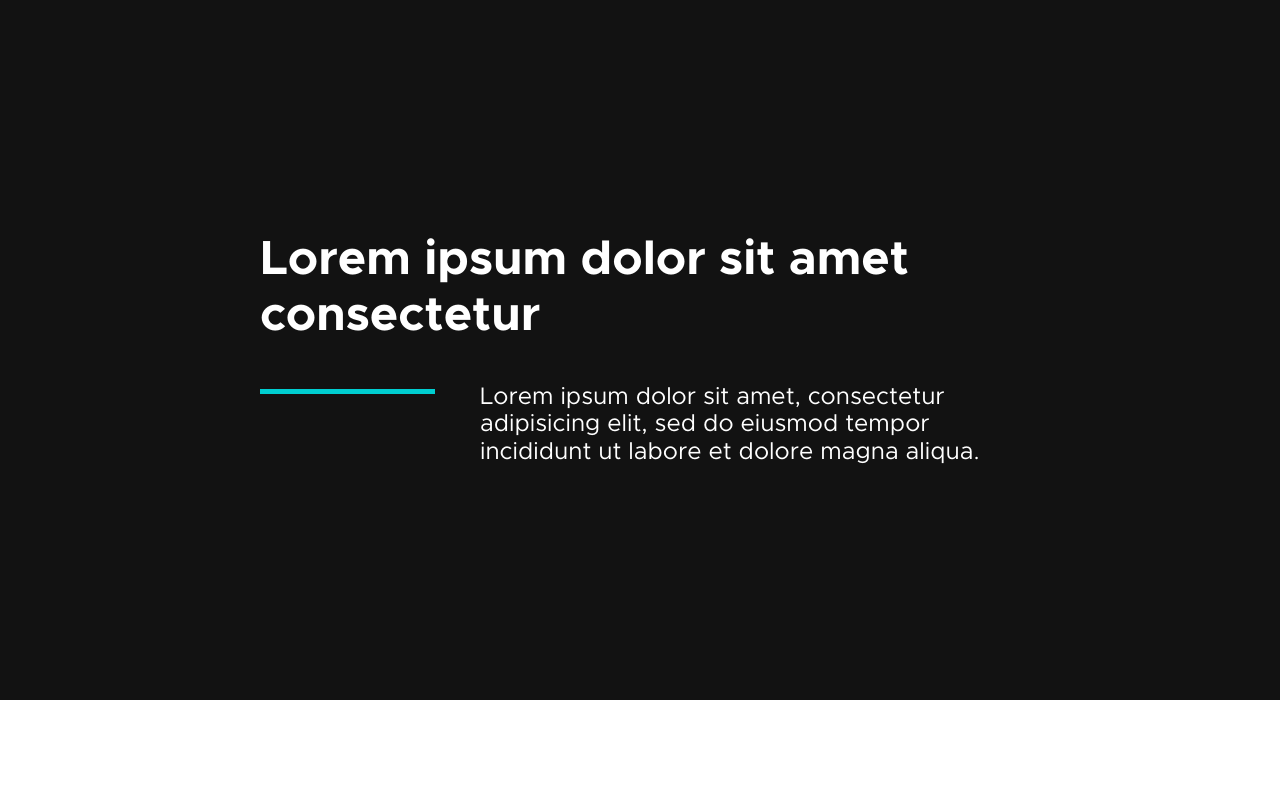
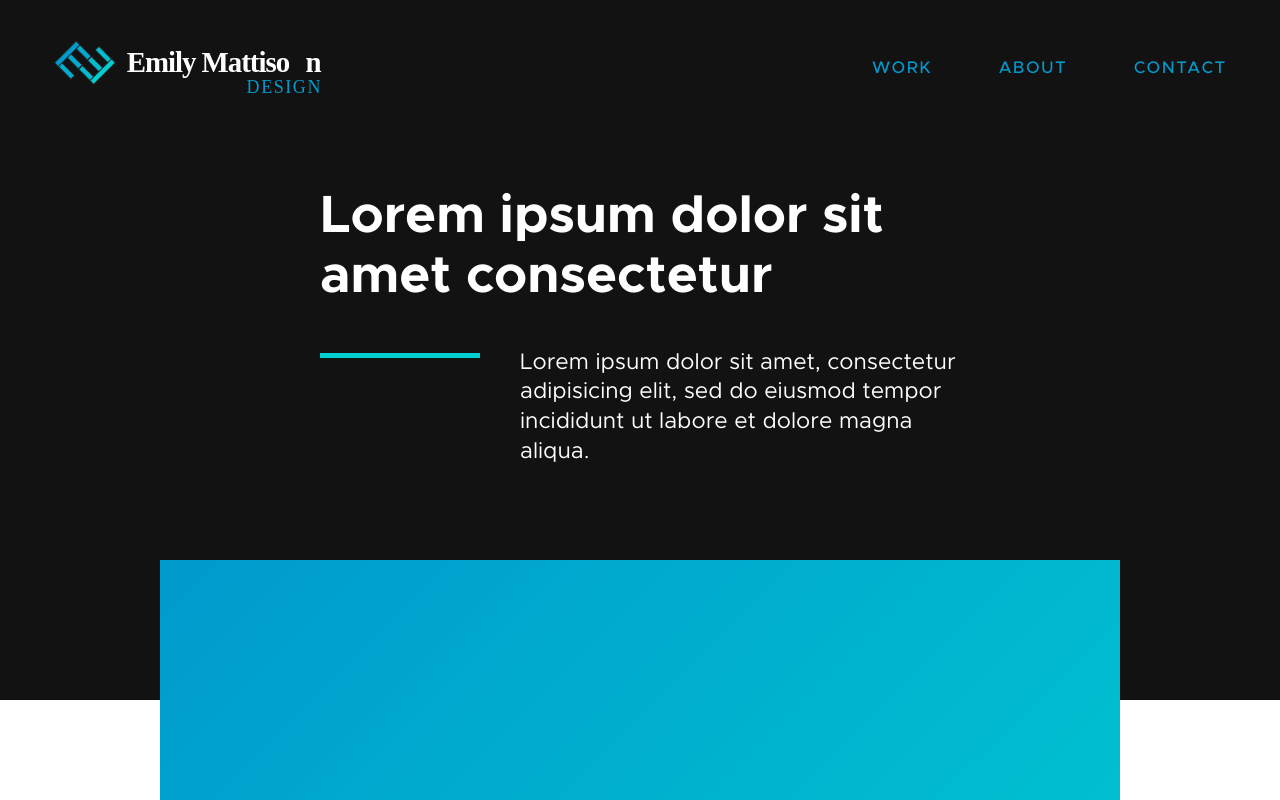
Before and after one commit to egmatti/portfolio-v2, a plain HTML site: page index.html in a window 1280 px wide. Shown: the top 800 px of the page. Drawn offline with nearby package versions, Linux system fonts and the light colour scheme.

Commit message:
Added header and began styling hero section

```diff
--- a/index.html
+++ b/index.html
@@ -38,9 +38,15 @@ HOME PAGE
 </head>
 
 <body id="home-page">
-  <!--[if IE]>
-    <p class="browserupgrade">You are using an <strong>outdated</strong> browser. Please <a href="https://browsehappy.com/">upgrade your browser</a> to improve your experience and security.</p>
-  <![endif]-->
+
+  <header>
+    <img class="header-logo" src="img/logos/logo-half-white.svg" alt="Emily Mattison Design"></img>
+    <ul class="header-nav">
+      <a><li>Work</li></a>
+      <a><li>About</li></a>
+      <a><li>Contact</li></a>
+    </ul>
+  </header>
 
   <section class="hero-section">
     <div class="hero-text">
@@ -50,8 +56,11 @@ HOME PAGE
     </div>
   </section>
 
+  <section class="featured-project-section">
+    <div class="featured-project-background">
 
-
+    </div>
+  </section>
 
 
 
--- a/scss/base/_base.scss
+++ b/scss/base/_base.scss
@@ -9,8 +9,8 @@
   padding: 0;
 
   ::-moz-selection {
-      background: $color-selection;
-      text-shadow: none;
+    background: $color-selection;
+    text-shadow: none;
   }
 
   ::selection {
@@ -35,13 +35,6 @@ img,
 svg,
 video {
     vertical-align: middle;
-}
-
-.browserupgrade {
-    margin: 0.2em 0;
-    background: #ccc;
-    color: #000;
-    padding: 0.2em 0;
 }
 
 .hidden {
@@ -81,7 +74,7 @@ video {
 h1 {
   color: $black;
   font-family: $font-bold;
-  font-size: 2.33rem;
+  font-size: 2.33333rem;
   margin: 0;
 }
 
@@ -91,4 +84,5 @@ h1 {
 p {
   font-family: $font-regular;
   font-size: 1rem;
+  line-height: $line-height-body-text;
 }
--- a/scss/base/_index.scss
+++ b/scss/base/_index.scss
@@ -2,5 +2,5 @@
 // BASE INDEX
 // ==========================================
 
+@import "normalize";
 @import "base";
-@import "normalize";
--- /dev/null
+++ b/scss/layout/_header.scss
@@ -0,0 +1,38 @@
+// ==========================================
+// HEADER
+// ==========================================
+
+header {
+  @include flexbox($justify: space-between);
+  height: 54px;
+  margin: 40px 4.17% 0 4.17%;
+  max-width: 1320px;
+  position: absolute;
+  width: 91.66%;
+  z-index: 100;
+}
+
+.header-logo {
+  height: 54px;
+  object-fit: contain;
+}
+
+.header-nav {
+
+  a {
+    color: $color-nav;
+    display: inline-block;
+    text-transform: uppercase;
+
+    li {
+      font-family: $font-medium;
+      font-size: 0.75rem;
+      letter-spacing: 1.4765625px;
+      list-style-type: none;
+    }
+  }
+
+  a:not(:first-of-type) {
+    margin-left: 60px;
+  }
+}
--- a/scss/layout/_index.scss
+++ b/scss/layout/_index.scss
@@ -1,3 +1,5 @@
 // ==========================================
 // LAYOUT INDEX
 // ==========================================
+
+@import "header";
--- a/scss/pages/_home.scss
+++ b/scss/pages/_home.scss
@@ -10,26 +10,39 @@
 }
 
 .hero-text {
-  width: 760px;
+  @include grid-parent();
+  grid-template-columns: 12.5% 12.5% 12.5% 3.125% 9.375% 12.5% 12.5% 12.5% 12.5%;
+  margin-top: -46px;
 
   h1 {
+    @include grid-child(3,8);
     color: $white;
     margin: 0;
   }
 
   p {
+    @include grid-child(5,8);
     color: $white;
-    display: inline-block;
-    margin-left: 45px;
+    float: right;
     margin-top: 40px;
-    width: 540px;
   }
 }
 
 .hero-text__divider {
-  background: $aqua;
+  @include grid-child(3,4);
+  background: $color-divider;
   float: left;
   height: 5px;
   margin-top: 45px;
-  width: 175px;
 }
+
+.featured-project-section {
+  @include grid-parent();
+}
+
+.featured-project-background {
+  @include gradient($blue, $aqua);
+  @include grid-child(2,8);
+  height: 700px;
+  margin-top: -140px;
+}
--- a/scss/utilities/_mixins.scss
+++ b/scss/utilities/_mixins.scss
@@ -81,43 +81,29 @@
 
 @mixin gradient(
   $start-color,
-  $end-color,
-  $orientation) {
-    background: $start-color;
+  $end-color) {
+       background: -moz-linear-gradient(-45deg, $start-color 0%, $end-color 100%);
+       background: -webkit-linear-gradient(-45deg, $start-color 0%, $end-color 100%);
+       background: linear-gradient(135deg, $start-color 0%, $end-color 100%);
+       filter: progid:DXImageTransform.Microsoft.gradient( startColorstr='$start-color', endColorstr='$end-color',GradientType=1 );
+   }
 
-    @if $orientation == vertical {
-       // vertical
-       background: -moz-linear-gradient(top,  $start-color 0%, $end-color 100%);
-       background: -webkit-gradient(linear, left top, left bottom, color-stop(0%,$start-color), color-stop(100%,$end-color));
-       background: -webkit-linear-gradient(top,  $start-color 0%,$end-color 100%);
-       background: -o-linear-gradient(top,  $start-color 0%,$end-color 100%);
-       background: -ms-linear-gradient(top,  $start-color 0%,$end-color 100%);
-       background: linear-gradient(to bottom,  $start-color 0%,$end-color 100%);
-       filter: progid:DXImageTransform.Microsoft.gradient( startColorstr='$start-color', endColorstr='$end-color',GradientType=0 );
-     }
 
-     @else if $orientation == horizontal {
-       // horizontal
-       background: -moz-linear-gradient(left,  $start-color 0%, $end-color 100%);
-       background: -webkit-gradient(linear, left top, right top, color-stop(0%,$start-color), color-stop(100%,$end-color));
-       background: -webkit-linear-gradient(left,  $start-color 0%,$end-color 100%);
-       background: -o-linear-gradient(left,  $start-color 0%,$end-color 100%);
-       background: -ms-linear-gradient(left,  $start-color 0%,$end-color 100%);
-       background: linear-gradient(to right,  $start-color 0%,$end-color 100%);
-       filter: progid:DXImageTransform.Microsoft.gradient( startColorstr='$start-color', endColorstr='$end-color',GradientType=1 );
-     }
+// GRID
 
-     @else {
-       // radial
-       background: -moz-radial-gradient(center, ellipse cover,  $start-color 0%, $end-color 100%);
-       background: -webkit-gradient(radial, center center, 0px, center center, 100%, color-stop(0%,$start-color), color-stop(100%,$end-color));
-       background: -webkit-radial-gradient(center, ellipse cover,  $start-color 0%,$end-color 100%);
-       background: -o-radial-gradient(center, ellipse cover,  $start-color 0%,$end-color 100%);
-       background: -ms-radial-gradient(center, ellipse cover,  $start-color 0%,$end-color 100%);
-       background: radial-gradient(ellipse at center,  $start-color 0%,$end-color 100%);
-       filter: progid:DXImageTransform.Microsoft.gradient( startColorstr='$start-color', endColorstr='$end-color',GradientType=1 );
-     }
-   }
+@mixin grid-parent() {
+  display: -ms-grid;
+  display: grid;
+  grid-template-columns: repeat(8, 12.5%);
+  max-width: 1440px;
+  width: 100%;
+}
+
+@mixin grid-child($col-start, $col-end) {
+  -ms-grid-column: $col-start;
+  -ms-grid-column-span: $col-end - $col-start;
+  grid-column: #{$col-start}/#{$col-end};
+}
 
 
 // MEDIA QUERIES
--- a/scss/utilities/_variables.scss
+++ b/scss/utilities/_variables.scss
@@ -8,12 +8,14 @@
 
 $white: #ffffff;
 $black: #121212;
-$electric-blue: #009ACD;
+$blue: #009ACD;
 $aqua: #00CED1;
 
 // Color Functions
 
-$color-selection: rgba($electric-blue, 0.5);
+$color-divider: $aqua;
+$color-nav: $blue;
+$color-selection: $blue;
 
 
 // FONTS
@@ -24,12 +26,12 @@ $font-thin: "Metropolis Extra Light", Helvetica, sans-serif;
 $font-light: "Metropolis Light", Helvetica, sans-serif;
 $font-regular: "Metropolis Regular", Helvetica, sans-serif;
 $font-medium: "Metropolis Medium", Helvetica, sans-serif;
-$font-medium: "Metropolis Semi-Bold", Helvetica, sans-serif;
+$font-semi-bold: "Metropolis Semi-Bold", Helvetica, sans-serif;
 $font-bold: "Metropolis Bold", Helvetica, sans-serif;
 $font-extra-bold: "Metropolis Extra Bold", Helvetica, sans-serif;
 
 // Font Sizes
-$base-font-size: 24px;
+$base-font-size: 22.5px;
 
 // Letter Spacing
 
```
Also changed, not shown: css/style.css, img/logos/logo-half-white.svg (added), 1 other file.
